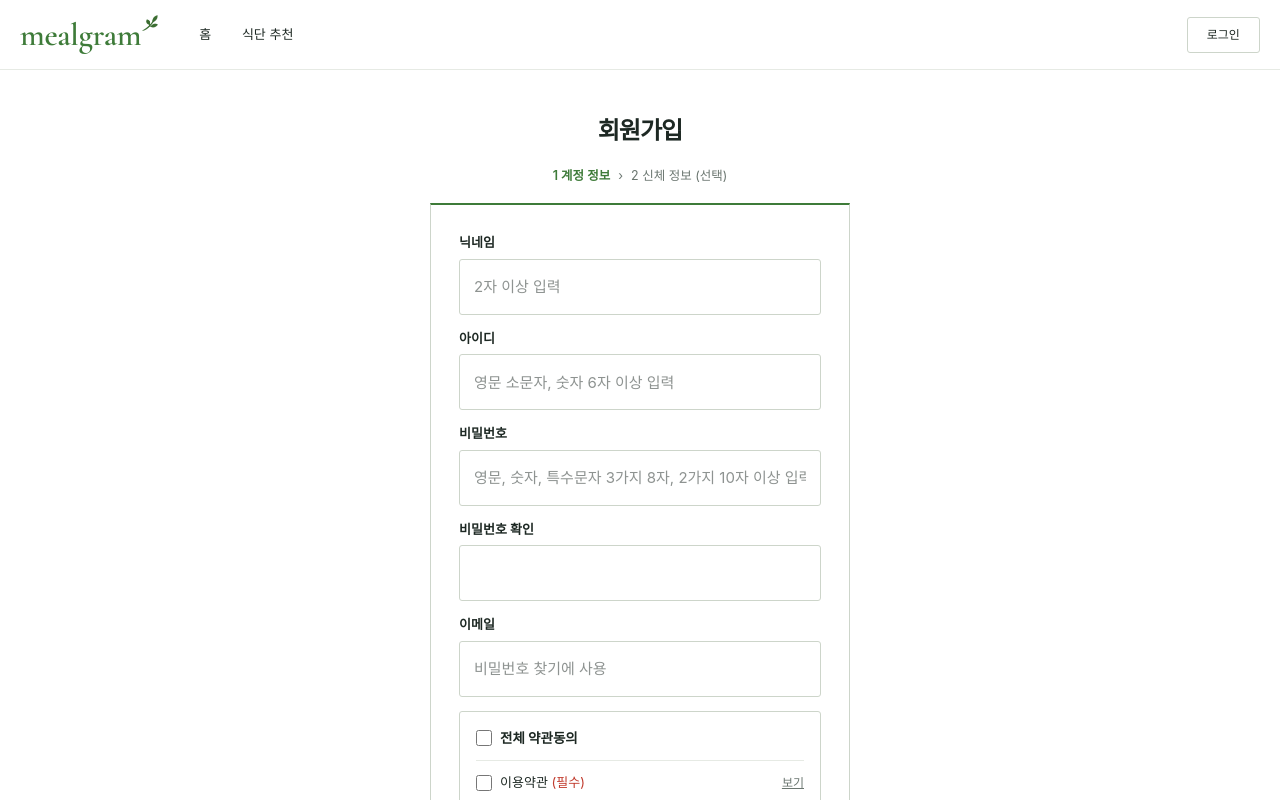
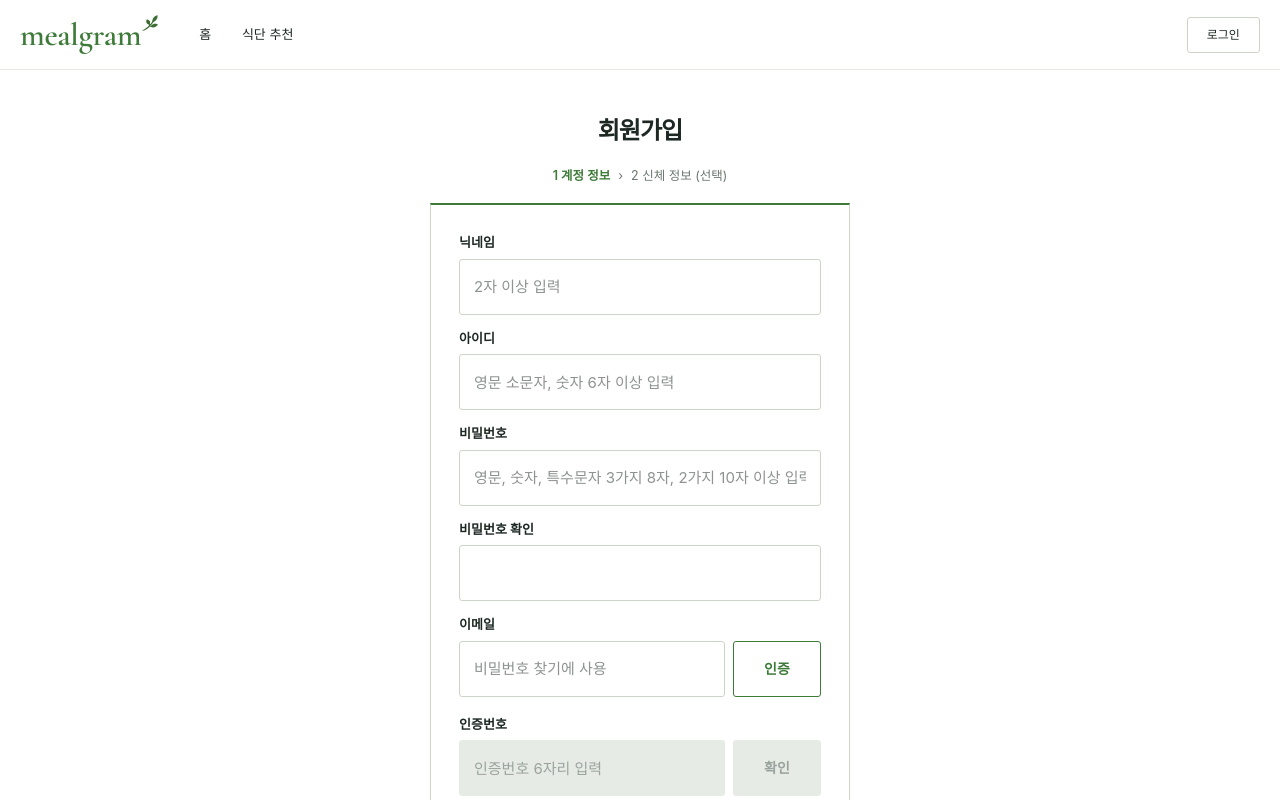
Before and after one commit to hg-proj/mealgram, a React (Vite) app in the folder frontend/: page /signup in a window 1280 px wide. Shown: the top 800 px of the page. Built offline with nearby package versions, Linux system fonts and the light colour scheme; a web font is replaced by a local one.

Commit message:
feat: 가입 폼에 이메일 인증 연결 (#153)

```diff
--- a/frontend/src/config/messages.ts
+++ b/frontend/src/config/messages.ts
@@ -48,6 +48,7 @@ export const messages = {
     passwordMismatch: '비밀번호가 일치하지 않습니다.',
     emailRequired: '이메일을 입력해 주세요.',
     email: '이메일 형식이 올바르지 않습니다.',
+    emailNotVerified: '이메일 인증을 완료해 주세요.',
     resetCodeRequired: '인증번호를 입력해 주세요.',
     resetCode: '인증번호 6자리를 입력해 주세요.',
     agreeTerms: '이용약관에 동의해 주세요.',
--- /dev/null
+++ b/frontend/src/features/auth/api/signupVerification.ts
@@ -0,0 +1,12 @@
+import { api } from '@/lib/axios';
+
+export async function requestSignupCode(input: {
+  email: string;
+  nickname?: string;
+}): Promise<void> {
+  await api.post('/auth/signup/send-code', input);
+}
+
+export async function verifySignupCode(input: { email: string; code: string }): Promise<void> {
+  await api.post('/auth/signup/verify-code', input);
+}
--- /dev/null
+++ b/frontend/src/features/auth/api/useSignupVerification.ts
@@ -0,0 +1,12 @@
+import { useMutation } from '@tanstack/react-query';
+import { requestSignupCode, verifySignupCode } from '@/features/auth/api/signupVerification';
+
+// 회원가입 이메일 인증 훅
+
+export function useRequestSignupCode() {
+  return useMutation({ mutationFn: requestSignupCode });
+}
+
+export function useVerifySignupCode() {
+  return useMutation({ mutationFn: verifySignupCode });
+}
--- a/frontend/src/features/auth/components/SignupForm.tsx
+++ b/frontend/src/features/auth/components/SignupForm.tsx
@@ -1,13 +1,20 @@
 import { zodResolver } from '@hookform/resolvers/zod';
-import { useState, type KeyboardEvent } from 'react';
+import { useEffect, useState, type KeyboardEvent } from 'react';
 import { useForm, useWatch, type FieldErrors, type FieldPath } from 'react-hook-form';
 import { useNavigate } from 'react-router';
 import TextField from '@/components/ui/TextField';
+import { inputStyle } from '@/components/ui/inputStyle';
 import { messages } from '@/config/messages';
 import { paths } from '@/config/paths';
 import { useSignup } from '@/features/auth/api/useSignup';
+import {
+  useRequestSignupCode,
+  useVerifySignupCode,
+} from '@/features/auth/api/useSignupVerification';
 import BodyInfoFields from '@/features/auth/components/BodyInfoFields';
+import EmailVerificationFields from '@/features/auth/components/EmailVerificationFields';
 import TermsAgreement from '@/features/auth/components/TermsAgreement';
+import { useEmailVerification } from '@/features/auth/hooks/useEmailVerification';
 import {
   signupDefaults,
   signupSchema,
@@ -45,6 +52,9 @@ export default function SignupForm() {
     register,
     handleSubmit,
     setError,
+    clearErrors,
+    getValues,
+    trigger,
     setValue,
     control,
     formState: { errors, touchedFields },
@@ -52,6 +62,15 @@ export default function SignupForm() {
     resolver: zodResolver(signupSchema),
     defaultValues: signupDefaults,
     mode: 'onTouched',
+  });
+
+  const requestCode = useRequestSignupCode();
+  const verifyCode = useVerifySignupCode();
+  const verification = useEmailVerification<void>({
+    send: (email) =>
+      requestCode.mutateAsync({ email, nickname: getValues('nickname').trim() || undefined }),
+    verify: (email, code) => verifyCode.mutateAsync({ email, code }),
+    emailErrorCodes: ['DUPLICATE_EMAIL'],
   });
 
   const [agreeTerms, agreePrivacy, gender, activityLevel, birthYear, birthMonth, birthDay] =
@@ -68,11 +87,42 @@ export default function SignupForm() {
       ],
     });
 
-  // 건드린 칸이나 제출 때 지목된 칸의 오류만, 그중 처음 하나만 보여줌
   const shownError = fieldOrder.find(
     (field) => errors[field] && (touchedFields[field] || flagged === field),
   );
   const errorOf = (field: Field) => (field === shownError ? errors[field]?.message : undefined);
+
+  useEffect(() => {
+    if (verification.phase === 'verified') {
+      clearErrors('email');
+    }
+  }, [verification.phase, clearErrors]);
+
+  const sendCode = async () => {
+    if (!(await trigger('email'))) {
+      setFlagged('email');
+
+      return;
+    }
+
+    await verification.sendCode(getValues('email'), (message) => {
+      setFlagged('email');
+      setError('email', { message });
+    });
+  };
+
+  const confirmCode = () => verification.confirmCode(getValues('email'));
+
+  const requireVerified = () => {
+    if (verification.phase === 'verified') {
+      return true;
+    }
+    setStep(1);
+    setFlagged('email');
+    setError('email', { message: messages.validation.emailNotVerified });
+
+    return false;
+  };
 
   const toggleAll = (checked: boolean) => {
     setValue('agreeTerms', checked, { shouldValidate: true });
@@ -96,6 +146,11 @@ export default function SignupForm() {
       setStep(1);
       setFlagged('loginId');
       setError('loginId', { message: body.message });
+    } else if (body?.code === 'EMAIL_NOT_VERIFIED') {
+      verification.restart();
+      setStep(1);
+      setFlagged('email');
+      setError('email', { message: body.message });
     } else if (body?.code === 'DUPLICATE_EMAIL') {
       setStep(1);
       setFlagged('email');
@@ -109,15 +164,31 @@ export default function SignupForm() {
     }
   };
 
-  const goNext = handleSubmit(() => setStep(2), onInvalid);
+  const goNext = handleSubmit(() => {
+    if (requireVerified()) {
+      setStep(2);
+    }
+  }, onInvalid);
 
-  // 입력칸에서 Enter는 제출이 아니라 다음 칸으로 이동, 마지막 칸에서는 단계의 주 동작
   const onEnter = (e: KeyboardEvent<HTMLFormElement>) => {
     const target = e.target;
     if (e.key !== 'Enter' || !(target instanceof HTMLInputElement) || target.type === 'checkbox') {
       return;
     }
     e.preventDefault();
+
+    if (target.id === 'email' && verification.phase !== 'verified') {
+      if (verification.phase === 'idle') {
+        void sendCode();
+      }
+
+      return;
+    }
+    if (target.id === 'code' && verification.phase === 'sent') {
+      void confirmCode();
+
+      return;
+    }
 
     const inputs = [
       ...e.currentTarget.querySelectorAll<HTMLInputElement>(
@@ -135,11 +206,16 @@ export default function SignupForm() {
     }
   };
 
-  const onValid = (values: SignupInput) =>
+  const onValid = (values: SignupInput) => {
+    if (!requireVerified()) {
+      return;
+    }
+
     mutate(values, {
       onSuccess: () => navigate(paths.login, { state: { signedUp: true } }),
       onError: showServerError,
     });
+  };
 
   return (
     <div>
@@ -187,14 +263,25 @@ export default function SignupForm() {
             error={errorOf('passwordConfirm')}
             registration={register('passwordConfirm')}
           />
-          <TextField
-            id="email"
-            label="이메일"
-            placeholder="비밀번호 찾기에 사용"
-            autoComplete="email"
-            error={errorOf('email')}
-            registration={register('email')}
-          />
+          <div className="mb-3.5">
+            <EmailVerificationFields
+              verification={verification}
+              emailError={errorOf('email')}
+              onSend={() => void sendCode()}
+              onConfirm={() => void confirmCode()}
+              emailInput={
+                <input
+                  id="email"
+                  type="email"
+                  placeholder="비밀번호 찾기에 사용"
+                  autoComplete="email"
+                  aria-invalid={errorOf('email') ? true : undefined}
+                  className={inputStyle}
+                  {...register('email', { onChange: verification.restart })}
+                />
+              }
+            />
+          </div>
           <TermsAgreement
             register={register}
             allChecked={agreeTerms && agreePrivacy}
```
Also changed, not shown: 1 other file (tests, documents, lock files or other folders).
